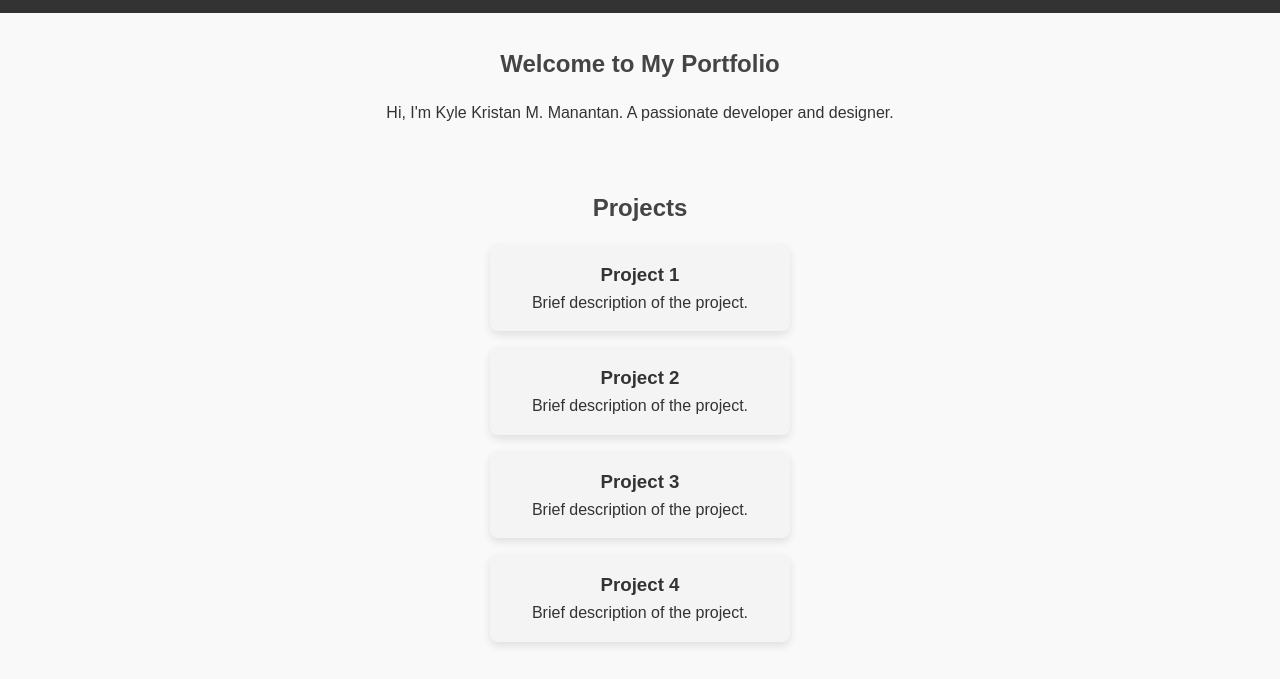
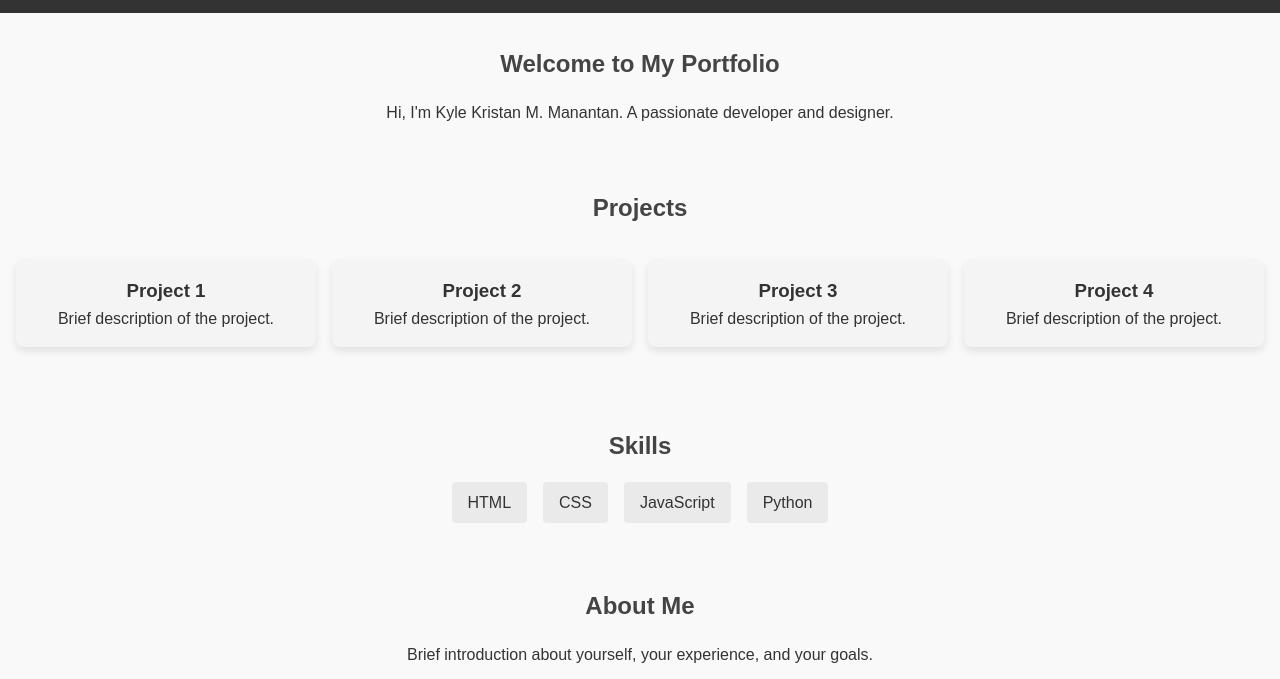
Before and after one commit to kylekristan7/portfolio, a plain HTML site: page index.html in a window 1280 px wide. Shown: the part 121-800 px from the top of the page. Drawn offline with Linux system fonts and the light colour scheme.

Commit message:
Update style.css

```diff
--- a/style.css
+++ b/style.css
@@ -17,7 +17,7 @@ header {
     color: #fff;
     padding: 1rem;
     text-align: center;
-    position: relative; /* Position for absolute elements if needed */
+    position: relative;
 }
 
 .banner-image {
@@ -56,11 +56,17 @@ h2 {
     color: #444; /* Slightly darker color for headings */
 }
 
+/* Projects Section */
+.projects-container {
+    display: grid;
+    grid-template-columns: repeat(auto-fit, minmax(250px, 1fr)); /* Responsive grid layout */
+    gap: 1rem; /* Space between cards */
+}
+
 .project-card {
     background-color: #f4f4f4;
     padding: 1rem;
-    margin: 1rem auto; /* Added margin for spacing */
-    max-width: 300px;
+    margin: 1rem 0; /* Added margin for spacing */
     border-radius: 8px;
     box-shadow: 0 4px 8px rgba(0, 0, 0, 0.1);
     transition: transform 0.3s; /* Smooth scale transition */
@@ -70,6 +76,22 @@ h2 {
     transform: scale(1.05); /* Scale up on hover */
 }
 
+/* Skills Section */
+.skills-list {
+    list-style: none;
+    display: flex;
+    flex-wrap: wrap; /* Allow items to wrap */
+    justify-content: center; /* Center the list */
+    gap: 1rem; /* Space between skills */
+}
+
+.skills-list li {
+    background-color: #eaeaea; /* Background for skill items */
+    padding: 0.5rem 1rem;
+    border-radius: 4px;
+}
+
+/* Form styling */
 form input,
 form textarea,
 form button {
@@ -108,4 +130,8 @@ footer {
     .project-card {
         max-width: 90%; /* Allow more width on smaller screens */
     }
+
+    .skills-list {
+        flex-direction: column; /* Stack skills vertically on small screens */
+    }
 }
```
